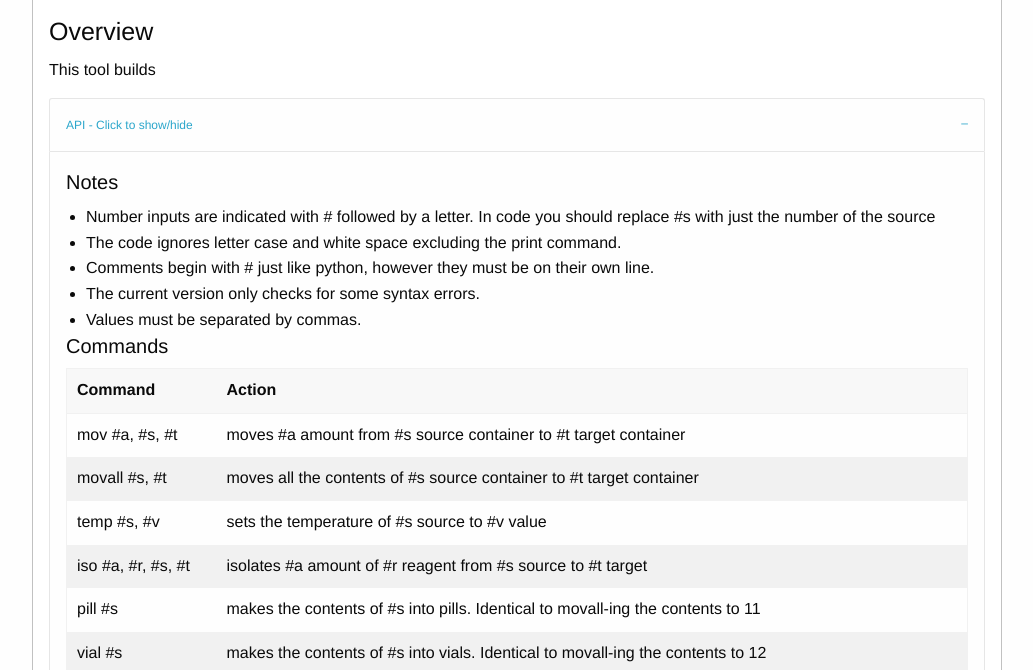
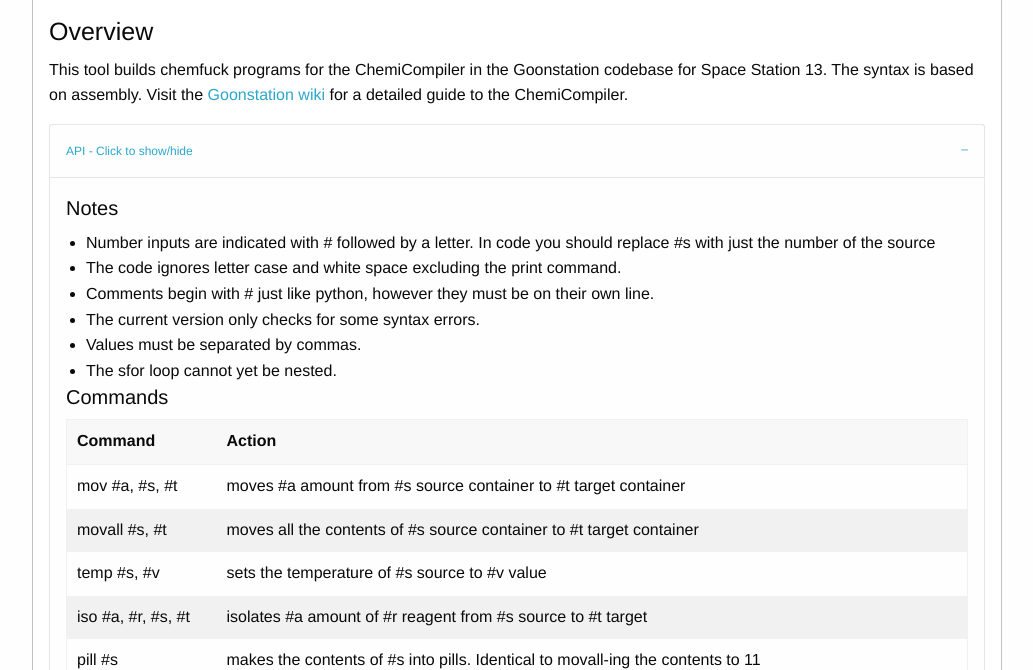
Before and after one commit to 112358sam/ChemiAssembler, a plain HTML site: page index.html in a window 1280 px wide. Shown: the part 130-800 px from the top of the page, without its empty margins (123-1156 px from the left). Drawn offline with Linux system fonts and the light colour scheme.

Commit message:
Added overview text

```diff
--- a/index.html
+++ b/index.html
@@ -20,7 +20,7 @@
             <div class="large-12 cell">
                 <div class="callout">
                     <h4>Overview</h4>
-                    <p>This tool builds </p>
+                    <p>This tool builds chemfuck programs for the ChemiCompiler in the Goonstation codebase for Space Station 13. The syntax is based on assembly. Visit the <a href="https://wiki.ss13.co/ChemiCompiler">Goonstation wiki</a> for a detailed guide to the ChemiCompiler.</p>
                     <ul class="accordion" data-accordion data-allow-all-closed="true">
                         <li class="accordion-item is-active" data-accordion-item>
                             <!-- Accordion tab title -->
@@ -35,6 +35,7 @@
                                     <li>Comments begin with # just like python, however they must be on their own line.</li>
                                     <li>The current version only checks for some syntax errors.</li>
                                     <li>Values must be separated by commas.</li>
+                                    <li>The sfor loop cannot yet be nested.</li>
                                 </ul>
                                 <h5>Commands</h5>
                                 <table>
@@ -137,6 +138,7 @@
                 </div>
             </div>
         </div>
+        <p>Feel free to submit an issue or contact Slugo#7646 on discord to suggest changes.</p>
     </div>
 
 
```
